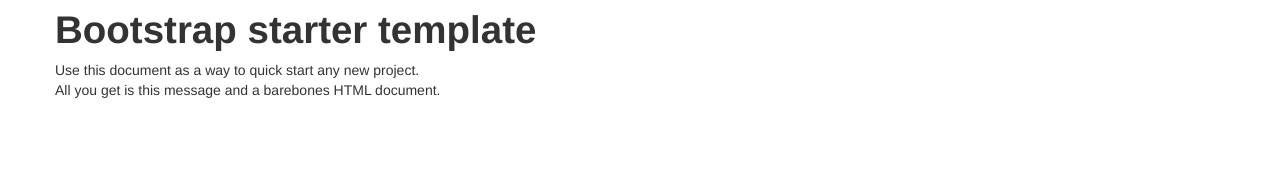
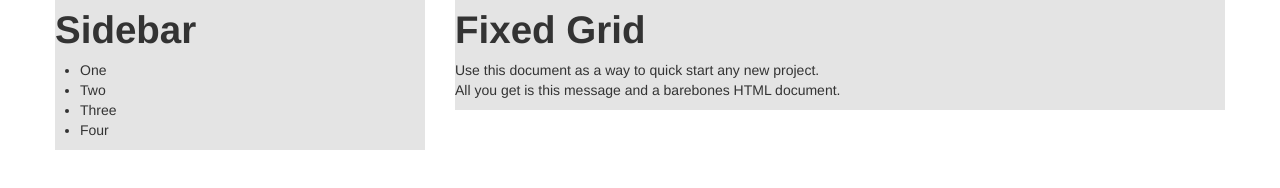
Before and after one commit to dev-workshop/session_1_1_bootstrap, a plain HTML site: page index.html in a window 1280 px wide. Drawn offline with nearby package versions, Linux system fonts and the light colour scheme.

Commit message:
Began scaffolding section

```diff
--- a/index.html
+++ b/index.html
@@ -2,7 +2,7 @@
 <html lang="en">
 	<head>
 		<meta charset="utf-8">
-		<title>Bootstrap, from Twitter</title>
+		<title>Bootstrap, from Twitter - Fixed Grid</title>
 		<meta name="viewport" content="width=device-width, initial-scale=1.0">
 		<meta name="description" content="">
 		<meta name="author" content="">
@@ -11,7 +11,12 @@
 		<link href="css/bootstrap.css" rel="stylesheet">
 
 		<style>
-
+			div.row {
+				/*background:#999;*/
+			}
+			div[class^="span"]{
+				background:#E4E4E4;
+			}
 		</style>
 		<link href="css/bootstrap-responsive.css" rel="stylesheet">
 
@@ -31,9 +36,21 @@
 	<body>
 
 		<div class="container">
-
-			<h1>Bootstrap starter template</h1>
-			<p>Use this document as a way to quick start any new project.<br> All you get is this message and a barebones HTML document.</p>
+			<div class="row">
+				<div class="span4">
+					<h1>Sidebar</h1>
+					<ul>
+						<li>One</li>
+						<li>Two</li>
+						<li>Three</li>
+						<li>Four</li>
+					</ul>
+				</div>
+				<div class="span8">
+					<h1>Fixed Grid</h1>
+					<p>Use this document as a way to quick start any new project.<br> All you get is this message and a barebones HTML document.</p>
+				</div>
+			</div>
 
 		</div> <!-- /container -->
 
```
Also changed, not shown: 2 other files.
